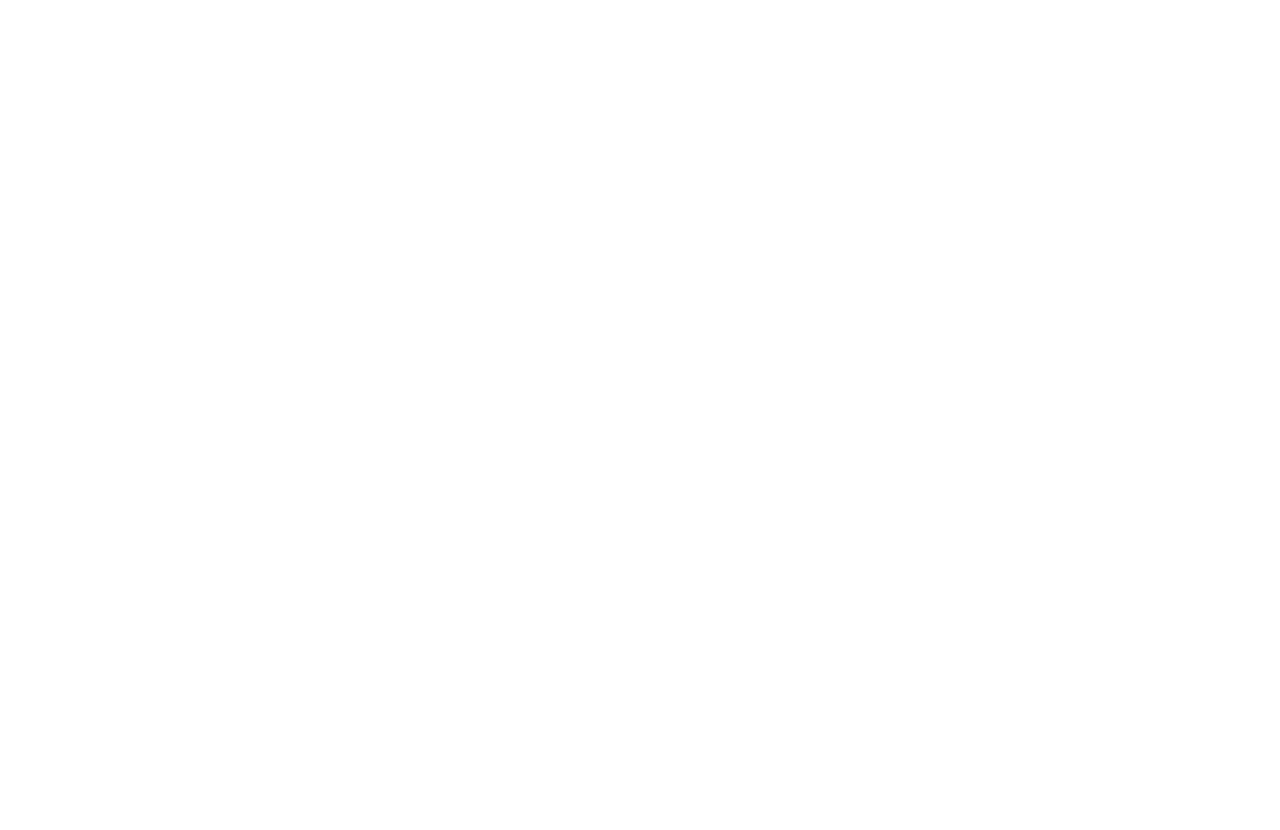
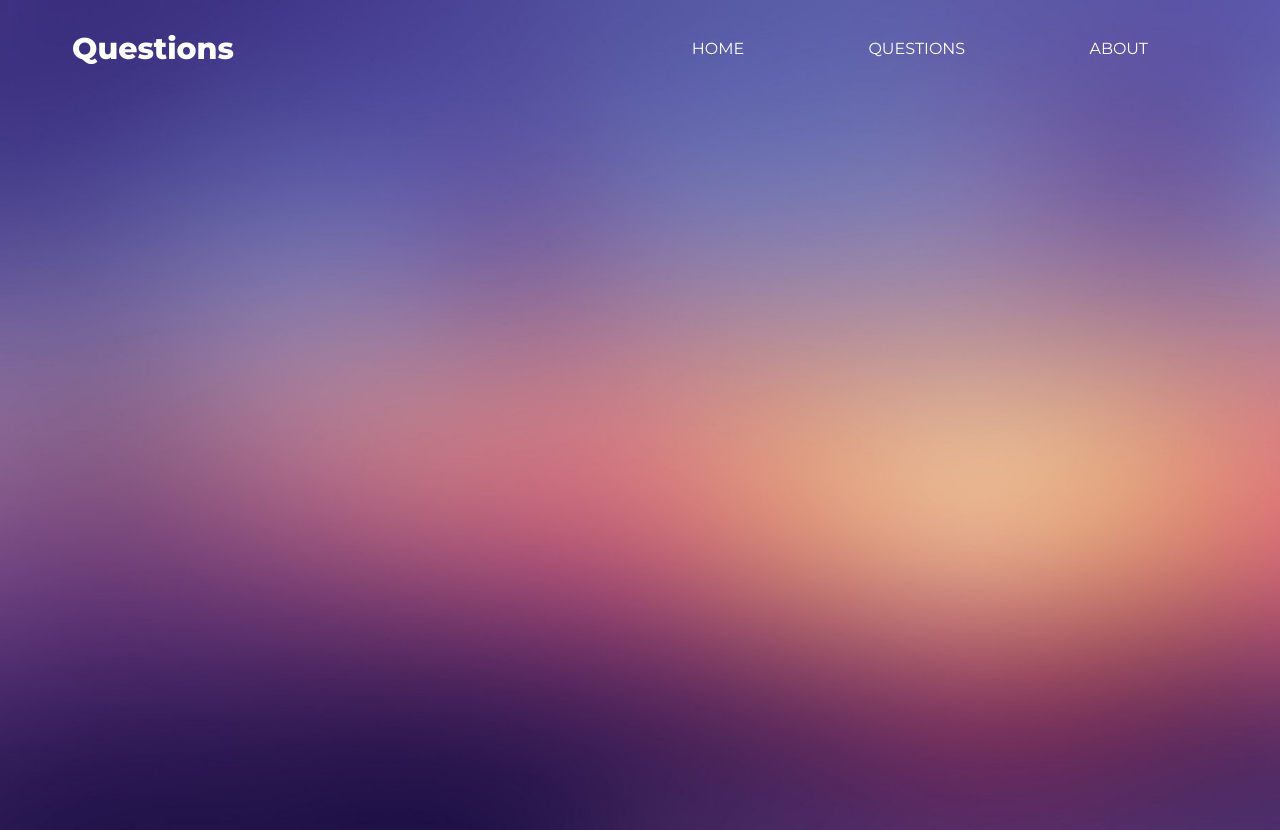
Before and after one commit to brrr28/NewGoogle-Project1, a plain HTML site: page main/main.html in a window 1280 px wide. Before the commit the page ends 800 px from the top, so only its background shows below. Drawn offline with Linux system fonts and the light colour scheme.

Commit message:
add link between pages

```diff
--- a/main/main.css
+++ b/main/main.css
@@ -0,0 +1,81 @@
+.body {
+    font-family: 'Montserrat', sans-serif;
+}
+
+.wraper {
+    width: 100%;
+}
+.container {
+    max-width: 1296px;
+    margin: 0 auto;
+    padding: 0 72px;
+    overflow: hidden;
+}
+
+/* Header */
+.header {
+    font-family: 'Montserrat', sans-serif;
+    padding-top: 30px;
+    width: 100%;
+    position: absolute;
+    top:0;
+    left:0;
+    right:0;
+    height: 100vh;
+    flex-direction: column;
+
+
+    background:
+    url(../home/images/minimalizm-gradient-fon.jpg) center
+    no-repeat;
+    -webkit-background-size: cover;
+    background-size: cover;
+}
+
+.header_all {
+    display: flex;
+    justify-content: space-between;
+    align-items: center;
+}
+
+.header_name {
+    font-size: 30px;
+    font-weight: 700;
+    color: #fff;
+}
+
+/* .logo {
+    background: url(../home/images/photo_2021-03-19_22-59-28.jpg) no-repeat;
+    -webkit-background-size: cover;
+    background-size: cover;
+    padding-top: 100px;
+    padding-left: 100px;
+    left: 340px;
+    top: 35px;
+    width: 10%;
+    position: absolute;
+    height: 10vh;
+} */
+
+
+/* Navigation */
+.nav {
+    font-size:16px;
+    text-transform: uppercase;
+}
+
+.nav_link {
+    display: inline-block;
+    vertical-align: top;
+    margin: 0 60px;
+    position: relative;
+
+    color: #fff;
+    text-decoration: none;
+
+    transition:color .2s linear;
+}
+
+.nav_link:hover {
+    color: rgba(61, 213, 240, 0.726);
+}
--- a/main/main.html
+++ b/main/main.html
@@ -0,0 +1,46 @@
+<!DOCTYPE html>
+<html lang="en">
+<head>
+    <meta charset="UTF-8">
+    <meta http-equiv="X-UA-Compatible" content="IE=edge">
+    <meta name="viewport" content="width=device-width, initial-scale=1.0">
+    <title>Project 1</title>
+    <link href="https://fonts.googleapis.com/css2?family=Kaushan+Script&family=Montserrat:wght@400;800&display=swap"
+     rel="stylesheet">
+    <link rel="stylesheet" href="main.css">
+</head>
+<body>
+ <div class="wraper">
+    <header class="header">
+        <div class="container">
+            <div class="header_all">
+                <div class="header_name">Questions</div>
+                <div class="logo"></div>
+
+                <nav class="nav">
+                    <a class="nav_link" href="../home/home.html">Home</a>
+                    <a class="nav_link" href="#">Questions</a>
+                    <a class="nav_link" href="#">About</a>
+                </nav>
+            </div>
+        </div>
+
+    </header>
+
+    <main class="main">
+        <div class="container">
+
+        </div>
+
+    </main>
+
+    <footer class="footer">
+        <div class="container">
+
+        </div>
+
+    </footer>
+ </div>
+<script src="main.js"></script>
+</body>
+</html>
```
Also changed, not shown: home/home.html (+1 -3 lines).
